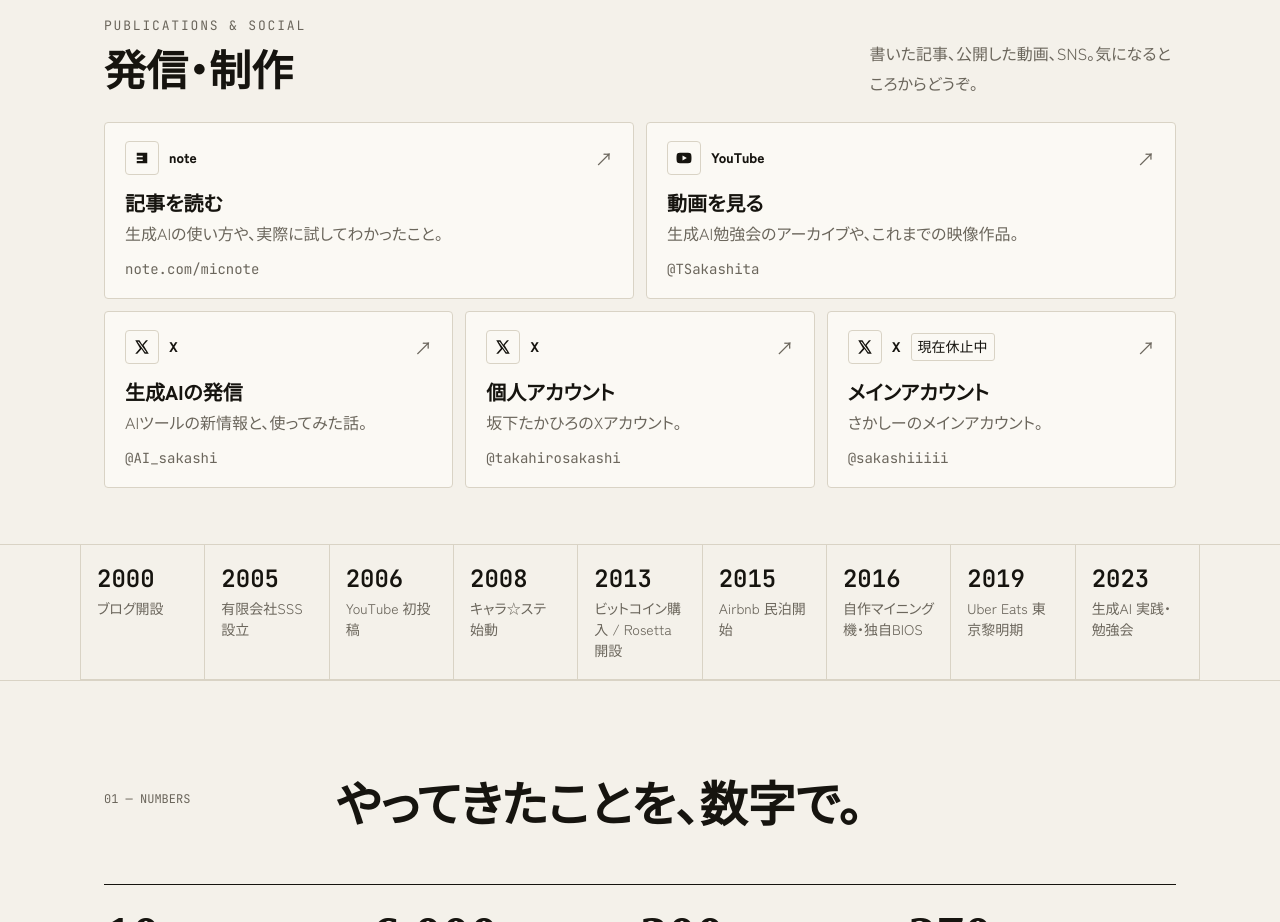
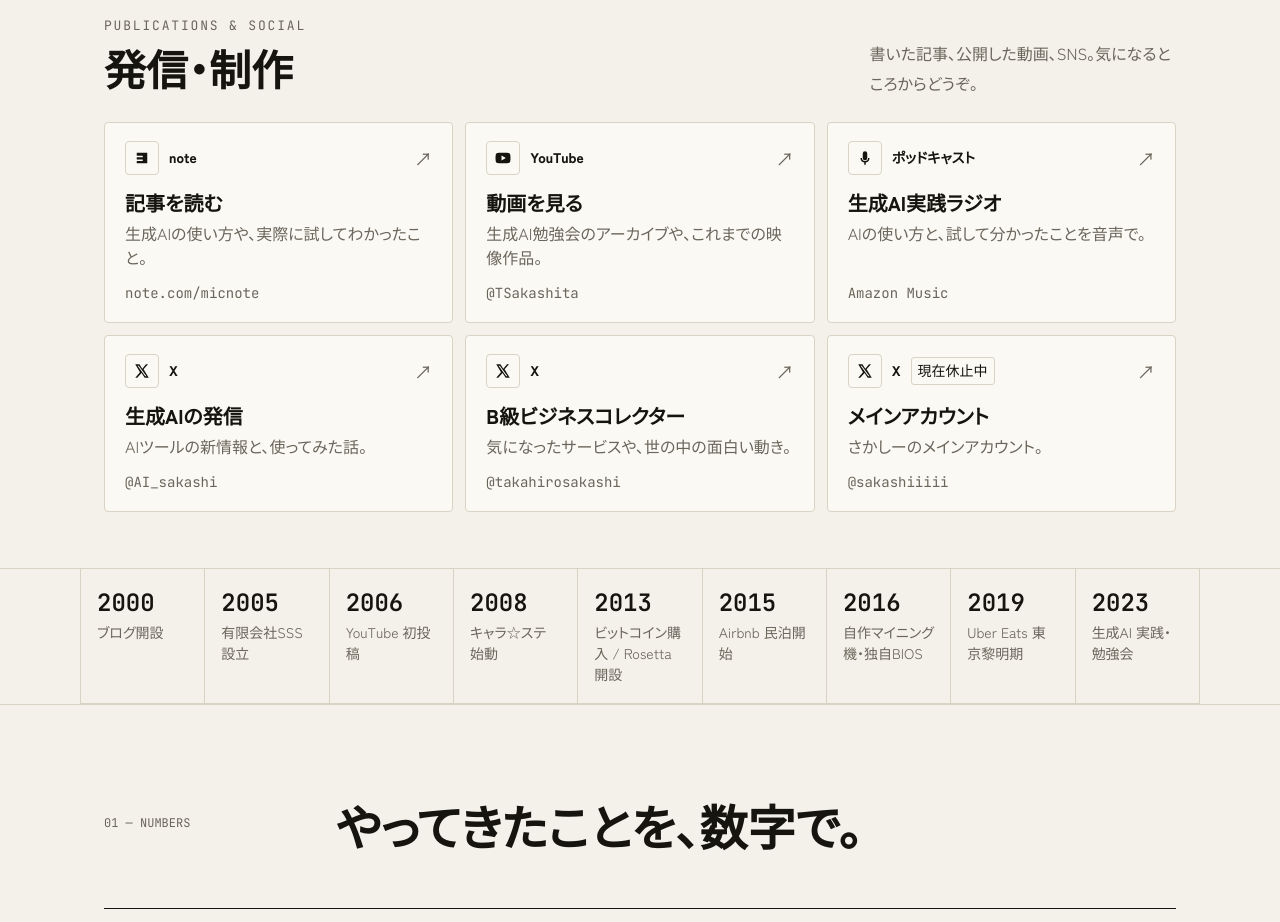
Before and after one commit to moemic/moemic.github.io, a plain HTML site: page index.html in a window 1280 px wide. Shown: the part 840-1762 px from the top of the page. Drawn offline with Linux system fonts and the light colour scheme; a web font is replaced by a local one.

Commit message:
Include the AI practice podcast in the publication cards

```diff
--- a/index.html
+++ b/index.html
@@ -67,7 +67,6 @@ nav a:hover{color:var(--ink)}
 .channel-head>p{color:var(--muted);max-width:38ch;font-size:16px}
 .channel-grid{display:grid;grid-template-columns:repeat(6,minmax(0,1fr));gap:12px;list-style:none}
 .channel-grid li{grid-column:span 2;min-width:0}
-.channel-grid li:nth-child(-n+2){grid-column:span 3}
 .channel-card{height:100%;display:flex;flex-direction:column;padding:18px 20px;border:1px solid var(--line);border-radius:4px;background:var(--surface);text-decoration:none;transition:border-color .2s}
 .channel-card:hover,.channel-card:focus-visible{border-color:var(--accent)}
 .channel-card:focus-visible{outline:2px solid var(--accent);outline-offset:3px}
@@ -80,7 +79,7 @@ nav a:hover{color:var(--ink)}
 .channel-desc{display:block;font-size:16px;color:var(--muted);line-height:1.5}
 .channel-id{display:block;font:14px/1.5 var(--mono);overflow-wrap:anywhere;color:var(--muted);padding-top:14px;margin-top:auto}
 .channel-state{font-size:14px;color:var(--ink);border:1px solid var(--line);padding:0 6px;border-radius:3px}
-@media(max-width:830px){.channel-grid{grid-template-columns:repeat(2,minmax(0,1fr))}.channel-grid li,.channel-grid li:nth-child(-n+2){grid-column:auto}}
+@media(max-width:830px){.channel-grid{grid-template-columns:repeat(2,minmax(0,1fr))}.channel-grid li{grid-column:auto}}
 @media(max-width:540px){#channels{padding:36px 0 40px}.channel-grid{grid-template-columns:minmax(0,1fr)}.channel-card{padding:14px 16px}}
 @media(prefers-reduced-motion:reduce){.channel-card{transition:none}}
 
@@ -227,6 +226,12 @@ footer .wrap{display:flex;justify-content:space-between;gap:12px;flex-wrap:wrap}
           <span class="channel-desc">生成AI勉強会のアーカイブや、これまでの映像作品。</span>
           <span class="channel-id">@TSakashita</span>
         </a></li>
+        <li><a class="channel-card" href="https://music.amazon.com/podcasts/3ad93c7d-f3d1-46b7-99ea-ed4ec401cded/" target="_blank" rel="noopener">
+          <span class="channel-top"><span class="channel-icon" aria-hidden="true"><svg viewBox="0 0 24 24"><path d="M12 3a3 3 0 0 0-3 3v6a3 3 0 0 0 6 0V6a3 3 0 0 0-3-3Zm-6 9a6 6 0 0 0 5 5.9V21h2v-3.1a6 6 0 0 0 5-5.9h-2a4 4 0 0 1-8 0Z"/></svg></span><span class="channel-platform">ポッドキャスト</span><span class="channel-arrow" aria-hidden="true">↗</span></span>
+          <span class="channel-name">生成AI実践ラジオ</span>
+          <span class="channel-desc">AIの使い方と、試して分かったことを音声で。</span>
+          <span class="channel-id">Amazon Music</span>
+        </a></li>
         <li><a class="channel-card" href="https://x.com/AI_sakashi" target="_blank" rel="noopener">
           <span class="channel-top"><span class="channel-icon" aria-hidden="true"><svg viewBox="0 0 24 24"><path d="M17.3 3H20l-5.9 6.8L21 21h-5.4l-4.2-6.5L5.7 21H3l6.3-7.3L3 3h5.6l3.8 6Zm-1 16h1.6L7.7 5H6.1Z"/></svg></span><span class="channel-platform">X</span><span class="channel-arrow" aria-hidden="true">↗</span></span>
           <span class="channel-name">生成AIの発信</span>
@@ -235,8 +240,8 @@ footer .wrap{display:flex;justify-content:space-between;gap:12px;flex-wrap:wrap}
         </a></li>
         <li><a class="channel-card" href="https://x.com/takahirosakashi" target="_blank" rel="noopener">
           <span class="channel-top"><span class="channel-icon" aria-hidden="true"><svg viewBox="0 0 24 24"><path d="M17.3 3H20l-5.9 6.8L21 21h-5.4l-4.2-6.5L5.7 21H3l6.3-7.3L3 3h5.6l3.8 6Zm-1 16h1.6L7.7 5H6.1Z"/></svg></span><span class="channel-platform">X</span><span class="channel-arrow" aria-hidden="true">↗</span></span>
-          <span class="channel-name">個人アカウント</span>
-          <span class="channel-desc">坂下たかひろのXアカウント。</span>
+          <span class="channel-name">B級ビジネスコレクター</span>
+          <span class="channel-desc">気になったサービスや、世の中の面白い動き。</span>
           <span class="channel-id">@takahirosakashi</span>
         </a></li>
         <li><a class="channel-card" href="https://x.com/sakashiiiii/" target="_blank" rel="noopener">
```
